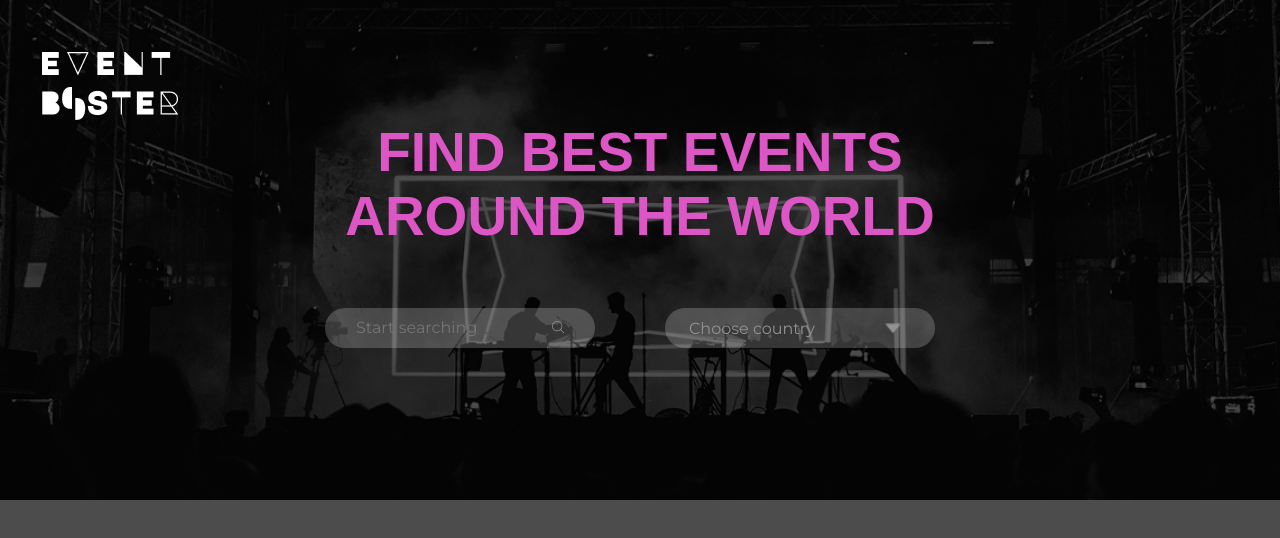
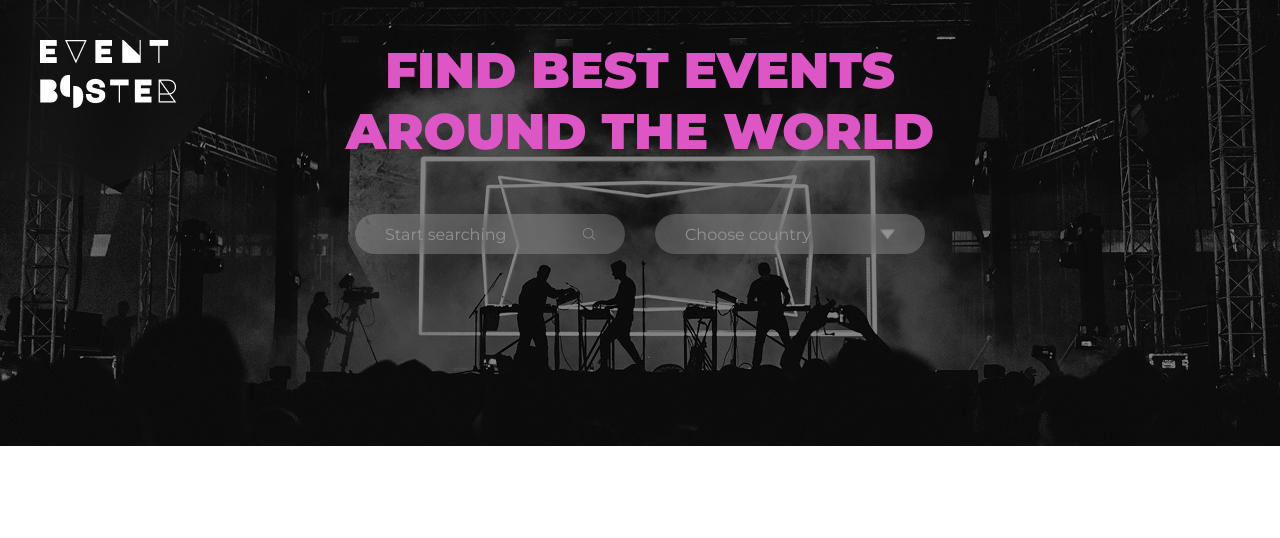
Before and after one commit to oleh-yaroshenko/event-booster, a plain HTML site: page index.html in a window 1280 px wide. Drawn offline with Linux system fonts and the light colour scheme.

Commit message:
Fix makar code

```diff
--- a/index.html
+++ b/index.html
@@ -14,20 +14,18 @@
   </div>
   <header class="header">
     <!-- Код секції Header + Hero -->
-         <div class="header_overlay"></div>
     <div class="header_content">
+      <div class="header_logo">
         <img class="header_logo_img" src="/event-booster/assets/header-logo.png" alt="">
-      <div class="header_logo">
       </div>
-
       <h2 class="header_title">
-        FIND BEST EVENTS<br>AROUND THE WORLD
+        Find best events<br>around the world
       </h2>
+      <div class="header-wrapper">
         <div class="header_search">
           <input class="header_input" type="text" placeholder="Start searching">
           <img class="header_search_img" src="/event-booster/assets/header-search.png" alt="">
         </div>
-
         <div class="header_search-bar">
           <select class="header_select">
             <option class="header_option">Choose country</option>
@@ -37,6 +35,7 @@
             <option>Ukraine</option>
           </select>
           <img class="header_search-bar_img" src="/event-booster/assets/header-arrow.png" alt="">
+        </div>
       </div>
     </div>
   </header>
--- a/style.css
+++ b/style.css
@@ -35,26 +35,22 @@ body {
 
 
 /* Нижче стилі для секції Header + Hero */
-.header{
-    background: url('/event-booster/assets/header-bg.png') no-repeat center center/cover;
-    height: 500px;
 
-}
-.header_logo_img{
+.header {
+    background: #0a0a0a80;
     position: relative;
-  right: 530px;
-
-}
-.hero {
-  position: relative;
-  height: 100vh;
-  background: url('/event-booster/assets/header-bg.png');
+    padding: 0 0 192px;
 }
 
-.header_overlay {
+.header::after {
+    content: "";
     position: absolute;
-  inset: 0;
-  background-color: rgba(0, 0, 0, 0.7);
+    top: 0;
+    right: 0;
+    left: 0;
+    bottom: 0;
+    background: url(assets/header-bg.png) no-repeat center center/cover;
+    z-index: -1;
 }
 
 .header_content {
@@ -68,85 +64,85 @@ body {
     text-align: center;
 }
 
-
 .header_logo {
     position: absolute;
-  top: 20px;
-  left: 20px;
+    top: 0;
+    left: 0;
+    width: 240px;
+    height: 200px;
+    backdrop-filter: blur(30px);
+    border-bottom-right-radius: 400px;
 }
 
-.logo h1 {
-  margin: 0;
-  font-size: 28px;
-  line-height: 1.2;
-  font-weight: bold;
-}
-
-.logo .pink {
-  color: #e91e63;
-}
-
-.logo .white {
-  color: white;
+.header_logo_img {
+    position: absolute;
+    top: 40px;
+    left: 40px;
 }
 
 .header_title {
     font-size: 50px;
-  font-family: "Montserrat-Black", sans-serif;
-  font-size: 55px;
     font-weight: 900;
     color: #dc56c5;
-  margin-bottom: 120px;
+    padding: 40px 0 52px;
+    text-transform: uppercase;
 }
 
+.header-wrapper {
+    display: flex;
+    align-items: center;
+    gap: 30px;
+}
+
+.header_search {
+    display: flex;
+    justify-content: space-between;
+    align-items: center;
+    height: 40px;
+    width: 270px;
+    backdrop-filter: blur(20px);
+    background: rgba(255, 255, 255, 0.2);
+    border-radius: 20px;
+    cursor: pointer;
+    padding: 10px 30px;
+}
+
+.header_input {
+    color: #ffffff;
+    flex-grow: 1;
+}
+
+.header_input::placeholder {
+    color: #939393;
+}
+
+.header_search_img {
+    width: 12px;
+    height: 12px;
+}
 
 .header_search-bar {
     display: flex;
-  gap: 60px;
+    justify-content: space-between;
+    align-items: center;
+    height: 40px;
+    width: 270px;
+    backdrop-filter: blur(20px);
     background: rgba(255, 255, 255, 0.2);
     border-radius: 20px;
-  height: 40px;
-  position: relative;
-  bottom: 100px;
-  left: 160px;
-  color: #939393;
-  width: 270px;
-  padding-left: 20px;
-}
-.header_select{
-  padding-right: 70px;
     cursor: pointer;
+    padding: 10px 30px;
 }
 
-.search-bar input,
-.search-bar select {
-  padding: 12px 18px;
-  border: none;
-  border-radius: 25px;
-  outline: none;
-  font-size: 16px;
-  background: rgba(255, 255, 255, 0.15);
+.header_select {
+    appearance: none;
+    color: #939393;
+    flex-grow: 1;
 }
 
-.header_search{
-background: rgba(255, 255, 255, 0.2);
-border-radius: 20px;
-position: relative;
-right: 180px;
-bottom: 60px;
-color: #939393;
-width: 270px;
-height: 40px;
-padding-top: 10px;
-}
-.header_search-bar_img{
-  position: absolute;
-  right: 34px;
+.header_search-bar_img {
+    width: 15px;
     height: 10px;
-  margin-top: 15px;
-}
-.header_search_img:hover{
-  cursor: pointer;
 }
 
 /* Нижче стилі для секції Grid + Cards */
```
Lines whose indentation alone changed are shown as unchanged.
